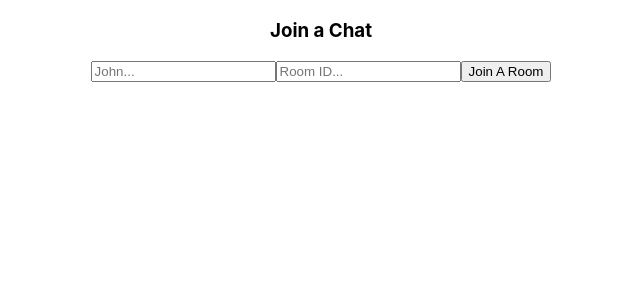
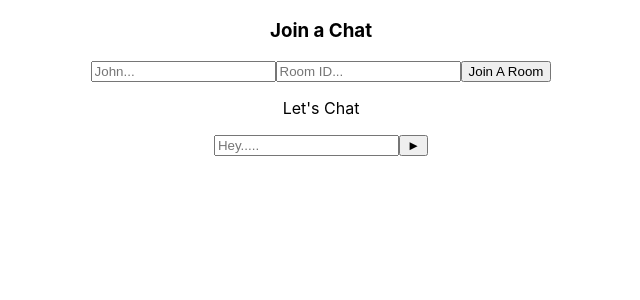
Before and after one commit to Asif-102/c8-app, a React (Create React App) app in the folder client/: page / in a window 1280 px wide. Shown: the top 300 px of the page, without its empty margins (319-959 px from the left). Built offline with nearby package versions, Linux system fonts and the light colour scheme; no server answers.

Commit message:
collect user data

```diff
--- a/client/src/App.js
+++ b/client/src/App.js
@@ -1,6 +1,7 @@
 import React from "react";
 import './App.css';
 import io from 'socket.io-client';
+import Chat from "./components/Chat/Chat";
 
 const socket = io.connect("http://localhost:5000");
 
@@ -35,6 +36,8 @@ function App() {
 
       <button onClick={joinRoom}>Join A Room</button>
 
+      <Chat socket={socket} userName={userName} room={room}/>
+
     </div>
   );
 }
--- /dev/null
+++ b/client/src/components/Chat/Chat.js
@@ -0,0 +1,37 @@
+import React, { useState } from 'react'
+
+const Chat = ({ socket, userName, room }) => {
+
+    const [typedMessage, setTypedMessage] = useState("");
+
+    const sendMessage = async ()=>{
+        if(typedMessage)
+        {
+            const messageData = {
+                room,
+                author: userName,
+                message: typedMessage,
+                time: new Date(Date.now()).getHours() + ":" + new Date(Date.now()).getMinutes()
+            }
+        }
+    }
+
+    return (
+        <div>
+            <div className='chat-header'>
+                <p>Let's Chat</p>
+            </div>
+            <div className='chat-body'></div>
+            <div className='chat-footer'>
+                <input
+                type="text"
+                placeholder="Hey....."
+                onChange={(event)=> setTypedMessage(event.target.value)}
+                />
+                <button>&#9658;</button>
+            </div>
+        </div>
+    )
+}
+
+export default Chat
```
